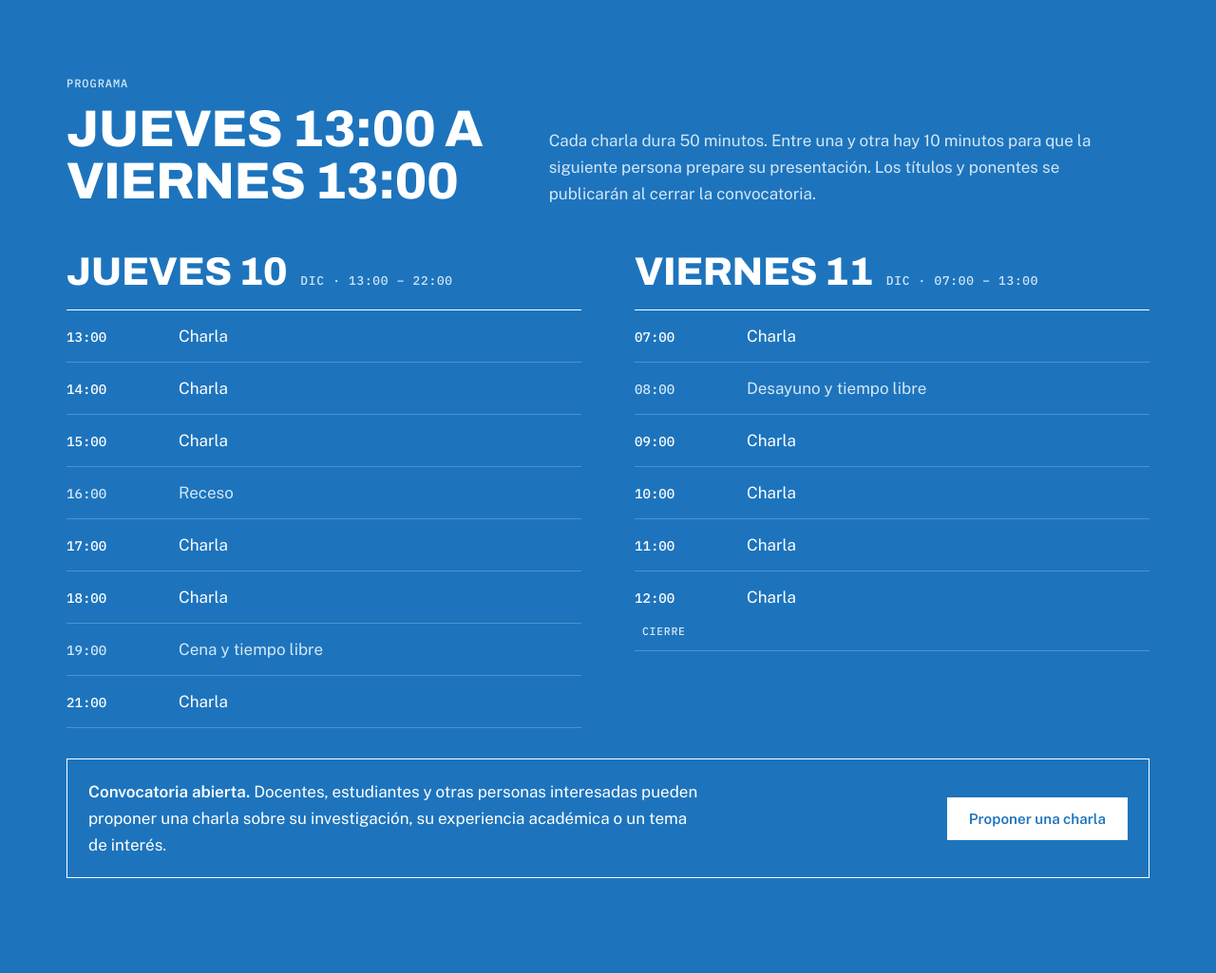
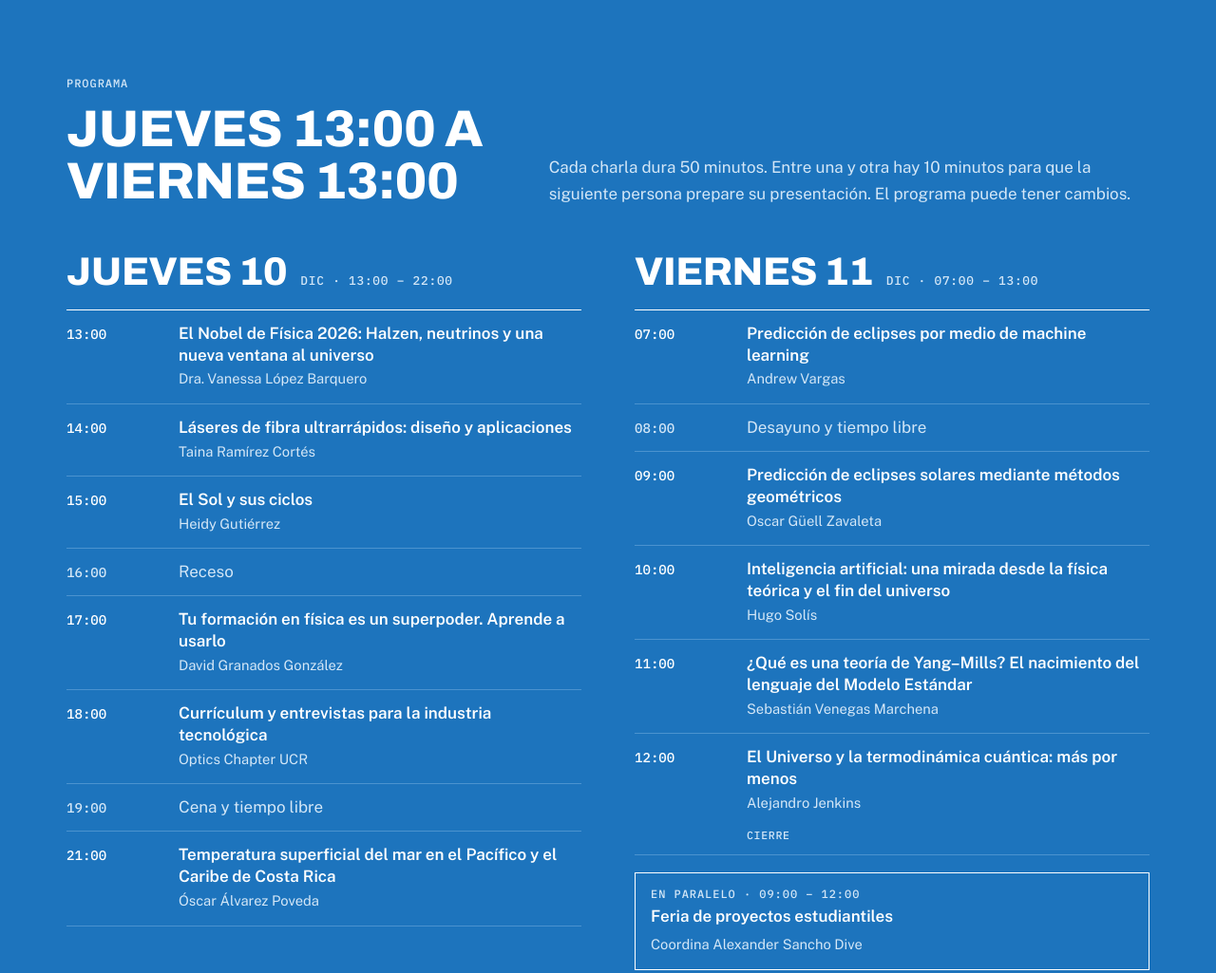
Before and after one commit to Gabrielksh18/24horas-fym, a plain HTML site: page index.html in a window 1280 px wide. Shown: the part 5260-6285 px from the top of the page at 95% size. Drawn offline with nearby package versions, Linux system fonts and the light colour scheme.

Commit message:
Programa con ponentes de la convocatoria
Co-Authored-By: Claude Opus 5.5 <noreply@anthropic.com>

```diff
--- a/index.html
+++ b/index.html
@@ -215,7 +215,11 @@ body::before{content:"";position:fixed;inset:0 0 auto;height:env(safe-area-inset
 .day time{font:500 .88rem var(--mono);font-variant-numeric:tabular-nums}
 .day li.tbd{color:var(--ink-2)}
 .day li.tbd time{color:var(--ink-2)}
-.day li em{font-style:normal;font:500 .72rem var(--mono);text-transform:uppercase;letter-spacing:.06em;color:var(--ink-2);margin-left:8px}
+.day li em{font-style:normal;font:500 .72rem var(--mono);text-transform:uppercase;letter-spacing:.06em;color:var(--ink-2);grid-column:2}
+.day .t{font-weight:600;line-height:1.35}
+.day .who{font-size:.92rem;color:var(--ink-2);margin-top:2px}
+.day li.tbd .t{font-weight:400}
+.day .par{margin-top:18px;border:1.5px solid var(--ink);padding:14px 16px;display:flex;flex-direction:column;gap:4px}
 .prog-note{margin-top:32px;display:flex;flex-wrap:wrap;gap:16px 32px;align-items:center;justify-content:space-between;border:1.5px solid var(--ink);padding:20px 22px}
 .prog-note p{max-width:62ch}
 @media (max-width:820px){.days{grid-template-columns:1fr}}
@@ -499,32 +503,33 @@ const EVENTO = {
   <div class="wrap">
     <div class="sec-head">
       <div><p class="label">Programa</p><h2>Jueves 13:00 a viernes 13:00</h2></div>
-      <p class="intro">Cada charla dura 50 minutos. Entre una y otra hay 10 minutos para que la siguiente persona prepare su presentación. Los títulos y ponentes se publicarán al cerrar la convocatoria.</p>
+      <p class="intro">Cada charla dura 50 minutos. Entre una y otra hay 10 minutos para que la siguiente persona prepare su presentación. El programa puede tener cambios.</p>
     </div>
     <div class="days">
       <div class="day">
         <h3>Jueves 10 <span>DIC · 13:00 – 22:00</span></h3>
         <ol>
-          <li><time>13:00</time><span>Charla</span></li>
-          <li><time>14:00</time><span>Charla</span></li>
-          <li><time>15:00</time><span>Charla</span></li>
-          <li class="tbd"><time>16:00</time><span>Receso</span></li>
-          <li><time>17:00</time><span>Charla</span></li>
-          <li><time>18:00</time><span>Charla</span></li>
-          <li class="tbd"><time>19:00</time><span>Cena y tiempo libre</span></li>
-          <li><time>21:00</time><span>Charla</span></li>
+          <li><time>13:00</time><div><p class="t">El Nobel de Física 2026: Halzen, neutrinos y una nueva ventana al universo</p><p class="who">Dra. Vanessa López Barquero</p></div></li>
+          <li><time>14:00</time><div><p class="t">Láseres de fibra ultrarrápidos: diseño y aplicaciones</p><p class="who">Taina Ramírez Cortés</p></div></li>
+          <li><time>15:00</time><div><p class="t">El Sol y sus ciclos</p><p class="who">Heidy Gutiérrez</p></div></li>
+          <li class="tbd"><time>16:00</time><div><p class="t">Receso</p></div></li>
+          <li><time>17:00</time><div><p class="t">Tu formación en física es un superpoder. Aprende a usarlo</p><p class="who">David Granados González</p></div></li>
+          <li><time>18:00</time><div><p class="t">Currículum y entrevistas para la industria tecnológica</p><p class="who">Optics Chapter UCR</p></div></li>
+          <li class="tbd"><time>19:00</time><div><p class="t">Cena y tiempo libre</p></div></li>
+          <li><time>21:00</time><div><p class="t">Temperatura superficial del mar en el Pacífico y el Caribe de Costa Rica</p><p class="who">Óscar Álvarez Poveda</p></div></li>
         </ol>
       </div>
       <div class="day">
         <h3>Viernes 11 <span>DIC · 07:00 – 13:00</span></h3>
         <ol>
-          <li><time>07:00</time><span>Charla</span></li>
-          <li class="tbd"><time>08:00</time><span>Desayuno y tiempo libre</span></li>
-          <li><time>09:00</time><span>Charla</span></li>
-          <li><time>10:00</time><span>Charla</span></li>
-          <li><time>11:00</time><span>Charla</span></li>
-          <li><time>12:00</time><span>Charla</span><em>Cierre</em></li>
+          <li><time>07:00</time><div><p class="t">Predicción de eclipses por medio de machine learning</p><p class="who">Andrew Vargas</p></div></li>
+          <li class="tbd"><time>08:00</time><div><p class="t">Desayuno y tiempo libre</p></div></li>
+          <li><time>09:00</time><div><p class="t">Predicción de eclipses solares mediante métodos geométricos</p><p class="who">Oscar Güell Zavaleta</p></div></li>
+          <li><time>10:00</time><div><p class="t">Inteligencia artificial: una mirada desde la física teórica y el fin del universo</p><p class="who">Hugo Solís</p></div></li>
+          <li><time>11:00</time><div><p class="t">¿Qué es una teoría de Yang–Mills? El nacimiento del lenguaje del Modelo Estándar</p><p class="who">Sebastián Venegas Marchena</p></div></li>
+          <li><time>12:00</time><div><p class="t">El Universo y la termodinámica cuántica: más por menos</p><p class="who">Alejandro Jenkins</p></div><em>Cierre</em></li>
         </ol>
+        <div class="par"><span class="label">En paralelo · 09:00 – 12:00</span><p class="t">Feria de proyectos estudiantiles</p><p class="who">Coordina Alexander Sancho Dive</p></div>
       </div>
     </div>
     <div class="prog-note">
```
